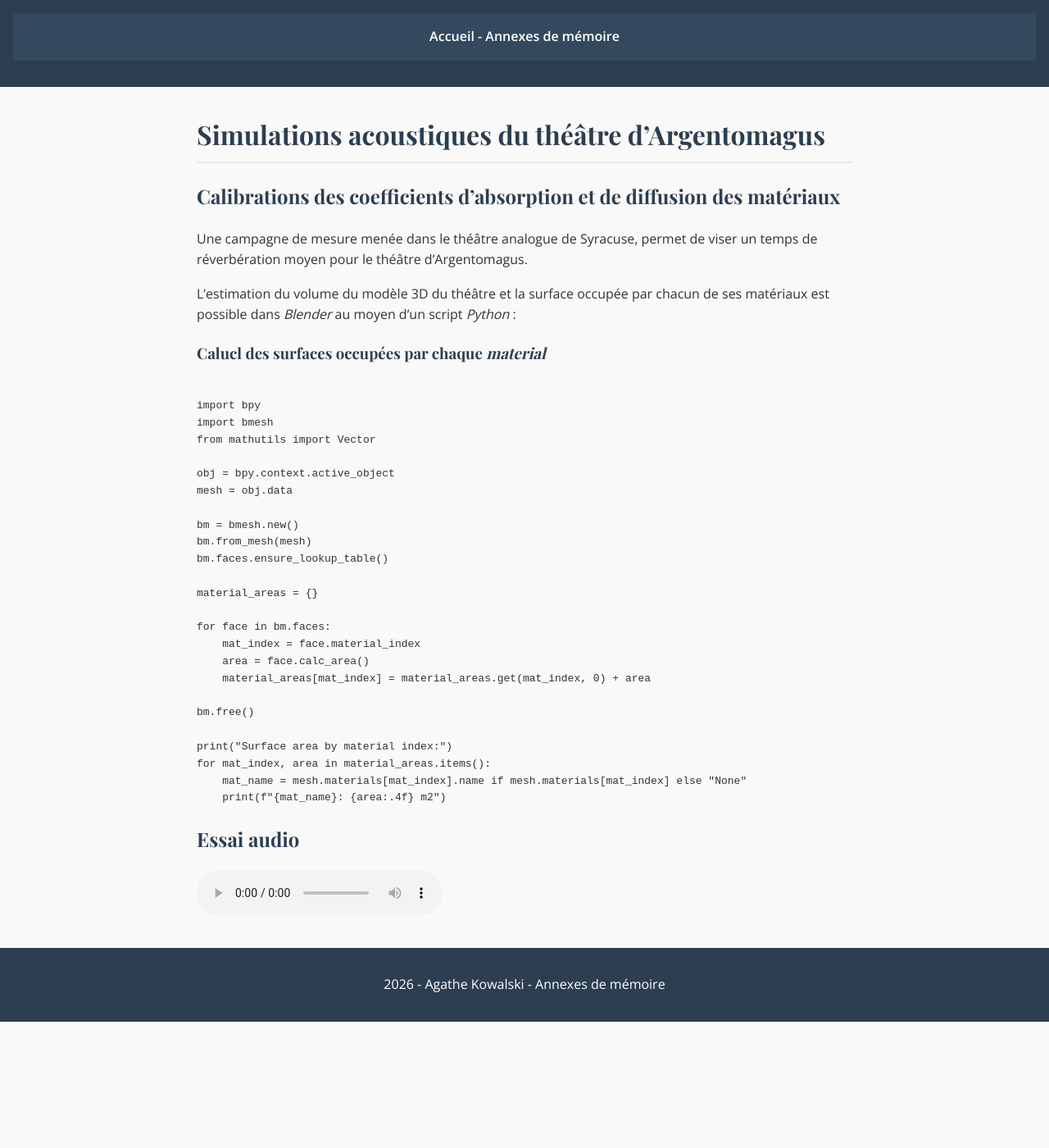
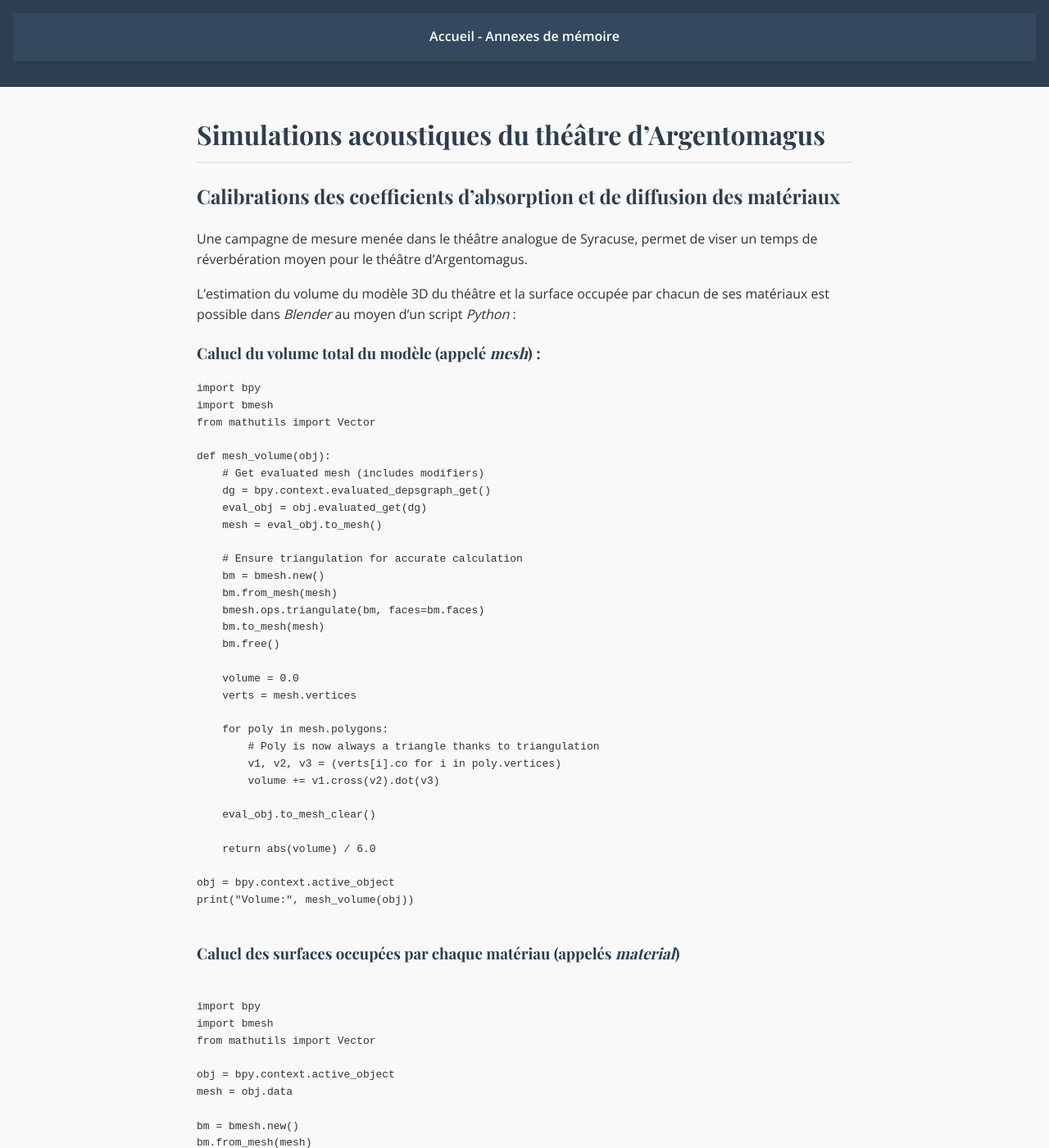
Before and after one commit to agathekowalski/ensll_memoire_p2026, a Jekyll site: the page built from simulations/index.md, in a window 1280 px wide and 1400 px high. Shown: the whole window at 82% size. Built offline with Jekyll 4.4.1, drawn with Linux system fonts in a browser that asks for light colours.

Commit message:
Update index.md

````diff
--- a/simulations/index.md
+++ b/simulations/index.md
@@ -12,7 +12,44 @@ de réverbération moyen pour le théâtre d'Argentomagus.
 L'estimation du volume du modèle 3D du théâtre et la surface occupée par chacun de ses matériaux
 est possible dans _Blender_ au moyen d'un script _Python_ :
 
-### Calucl des surfaces occupées par chaque _material_
+### Calucl du volume total du modèle (appelé _mesh_) :
+
+```python
+import bpy
+import bmesh
+from mathutils import Vector
+
+def mesh_volume(obj):
+    # Get evaluated mesh (includes modifiers)
+    dg = bpy.context.evaluated_depsgraph_get()
+    eval_obj = obj.evaluated_get(dg)
+    mesh = eval_obj.to_mesh()
+
+    # Ensure triangulation for accurate calculation
+    bm = bmesh.new()
+    bm.from_mesh(mesh)
+    bmesh.ops.triangulate(bm, faces=bm.faces)
+    bm.to_mesh(mesh)
+    bm.free()
+
+    volume = 0.0
+    verts = mesh.vertices
+
+    for poly in mesh.polygons:
+        # Poly is now always a triangle thanks to triangulation
+        v1, v2, v3 = (verts[i].co for i in poly.vertices)
+        volume += v1.cross(v2).dot(v3)
+
+    eval_obj.to_mesh_clear()
+
+    return abs(volume) / 6.0
+
+obj = bpy.context.active_object
+print("Volume:", mesh_volume(obj))
+
+```
+
+### Calucl des surfaces occupées par chaque matériau (appelés _material_)
 
 ```python
 
````
